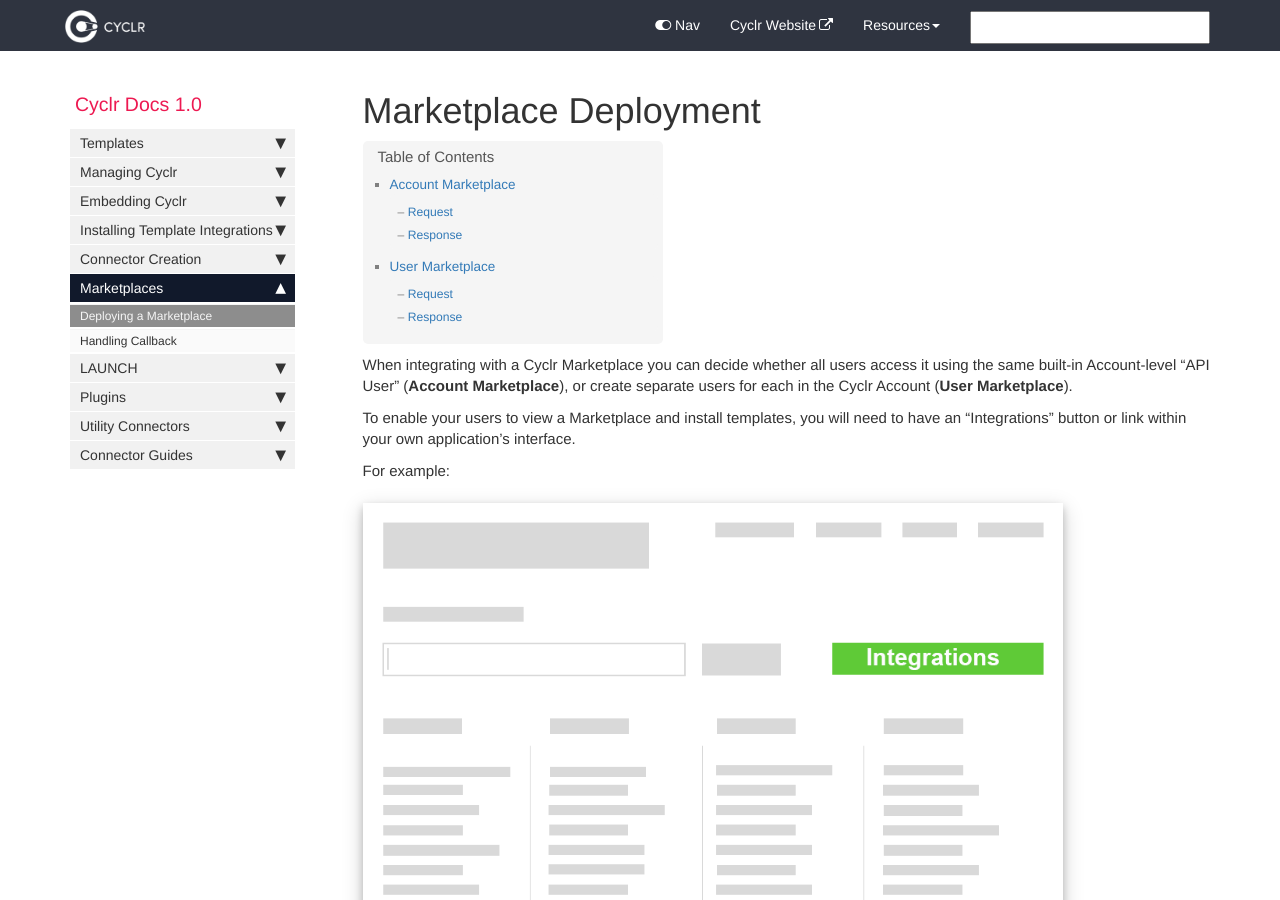
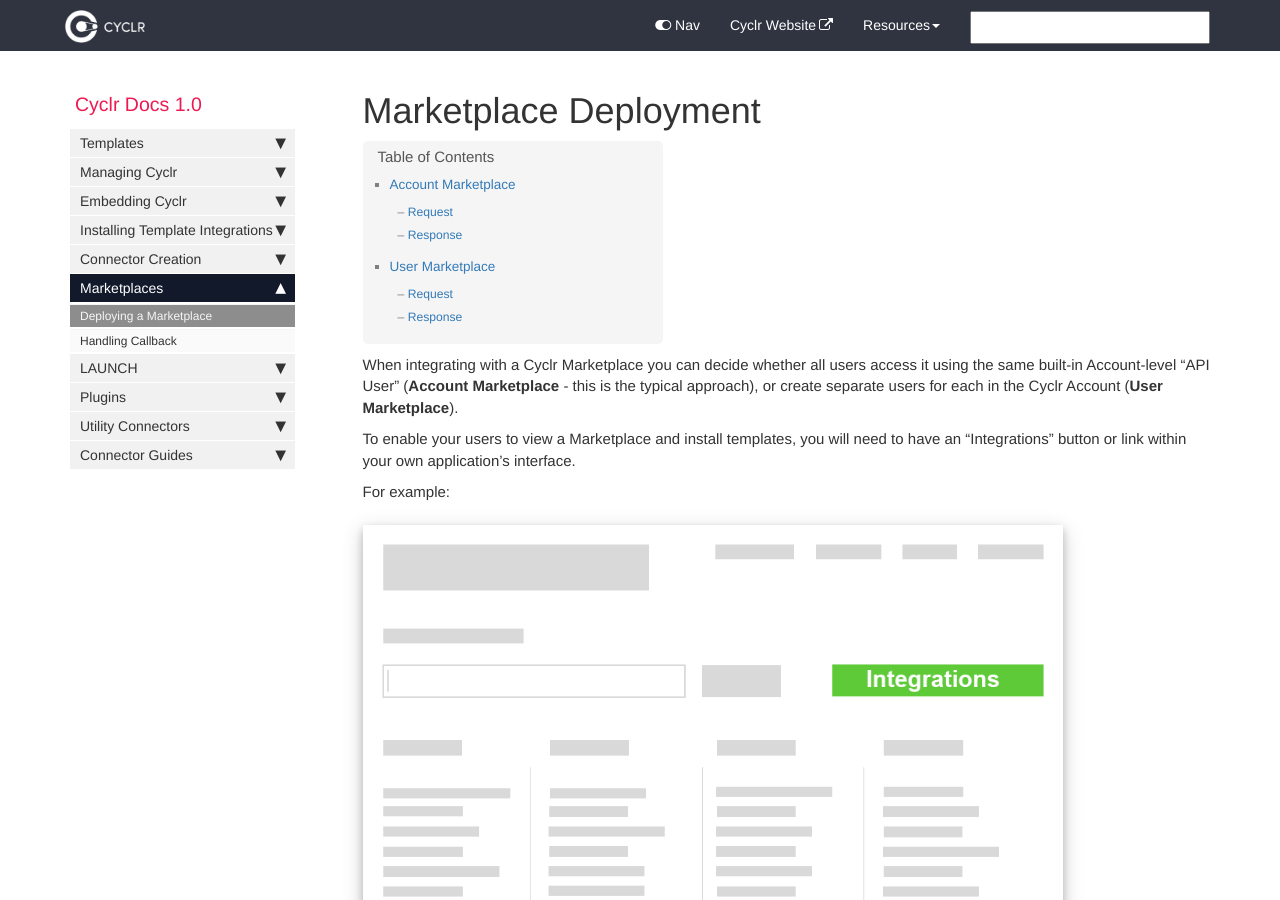
Before and after one commit to sneakysneak/docs, a Jekyll site: the page built from pages/marketplaces/marketplace-deployment.md, in a window 1280 px wide and 900 px high. Built offline with Jekyll 4.4.1, drawn with Linux system fonts in a browser that asks for light colours; comment, search, counter and statistics services are not loaded.

Commit message:
Update marketplace-deployment.md

```diff
--- a/pages/marketplaces/marketplace-deployment.md
+++ b/pages/marketplaces/marketplace-deployment.md
@@ -5,7 +5,7 @@ permalink: marketplace-deployment
 tags: [marketplaces]
 ---
 
-When integrating with a Cyclr Marketplace you can decide whether all users access it using the same built-in Account-level "API User" (**Account Marketplace**), or create separate users for each in the Cyclr Account (**User Marketplace**).
+When integrating with a Cyclr Marketplace you can decide whether all users access it using the same built-in Account-level "API User" (**Account Marketplace** - this is the typical approach), or create separate users for each in the Cyclr Account (**User Marketplace**).
 
 
 To enable your users to view a Marketplace and install templates, you will need to have an "Integrations" button or link within your own application's interface.
```
